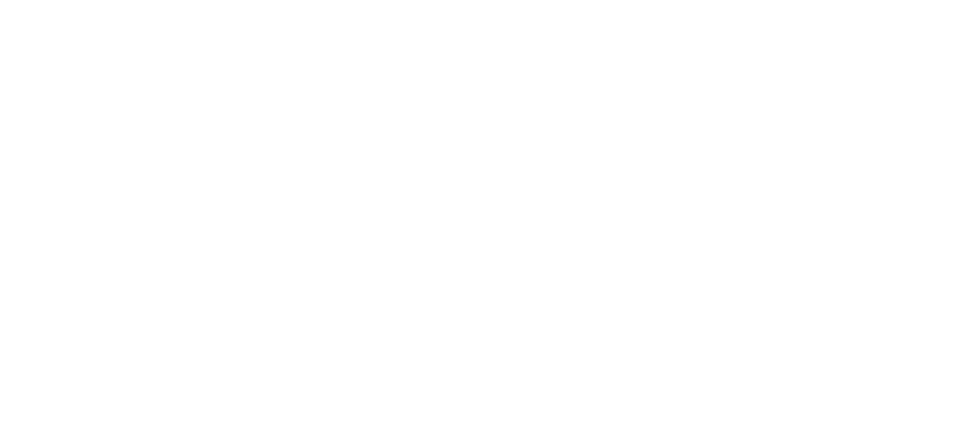
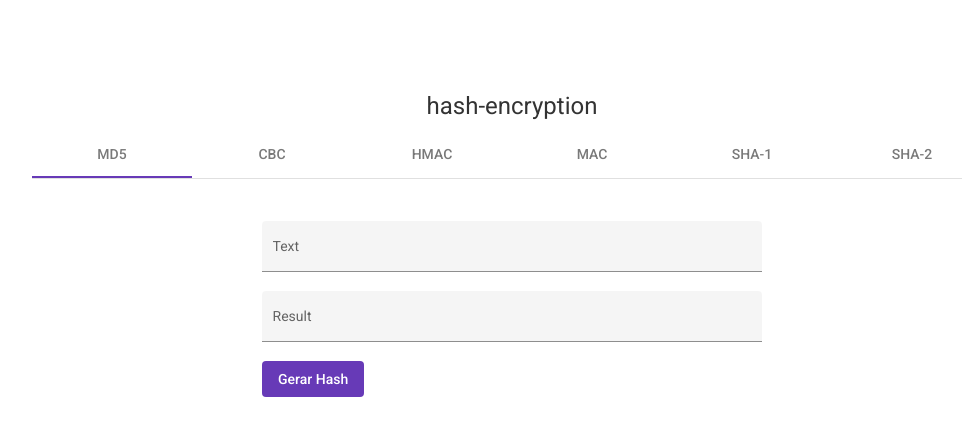
Before and after one commit to lwlima/hash-encryption, an Angular app: page / in a window 1280 px wide. Shown: the top 436 px of the page, without its empty margins (128-1090 px from the left). Built offline with nearby package versions, Linux system fonts and the light colour scheme.

Commit message:
Add layout

```diff
--- a/angular.json
+++ b/angular.json
@@ -27,6 +27,7 @@
               "src/assets"
             ],
             "styles": [
+              "./node_modules/@angular/material/prebuilt-themes/deeppurple-amber.css",
               "src/styles.css"
             ],
             "scripts": []
@@ -94,6 +95,7 @@
               "src/assets"
             ],
             "styles": [
+              "./node_modules/@angular/material/prebuilt-themes/deeppurple-amber.css",
               "src/styles.css"
             ],
             "scripts": []
--- a/package.json
+++ b/package.json
@@ -11,10 +11,12 @@
   "private": true,
   "dependencies": {
     "@angular/animations": "~13.3.0",
+    "@angular/cdk": "^13.3.5",
     "@angular/common": "~13.3.0",
     "@angular/compiler": "~13.3.0",
     "@angular/core": "~13.3.0",
     "@angular/forms": "~13.3.0",
+    "@angular/material": "^13.3.5",
     "@angular/platform-browser": "~13.3.0",
     "@angular/platform-browser-dynamic": "~13.3.0",
     "@angular/router": "~13.3.0",
--- a/src/app/app.component.css
+++ b/src/app/app.component.css
@@ -0,0 +1,41 @@
+:host {
+    font-family: -apple-system, BlinkMacSystemFont, "Segoe UI", Roboto, Helvetica, Arial, sans-serif, "Apple Color Emoji", "Segoe UI Emoji", "Segoe UI Symbol";
+    font-size: 14px;
+    color: #333;
+    box-sizing: border-box;
+    -webkit-font-smoothing: antialiased;
+    -moz-osx-font-smoothing: grayscale;
+  }
+
+  h1,
+  h2,
+  h3,
+  h4,
+  h5,
+  h6 {
+    margin: 8px 0;
+  }
+
+  p {
+    margin: 0;
+  }
+
+  .content {
+    display: flex;
+    margin: 82px auto 32px;
+    padding: 0 16px;
+    max-width: 960px;
+    flex-direction: column;
+    align-items: center;
+  }
+
+  .example-form {
+    min-width: 150px;
+    max-width: 500px;
+    width: 100%;
+    margin: 3em auto 0 auto;
+  }
+
+  .full-width {
+    width: 100%;
+  }
--- a/src/app/app.component.html
+++ b/src/app/app.component.html
@@ -1,36 +1,83 @@
-<style>
-  :host {
-    font-family: -apple-system, BlinkMacSystemFont, "Segoe UI", Roboto, Helvetica, Arial, sans-serif, "Apple Color Emoji", "Segoe UI Emoji", "Segoe UI Symbol";
-    font-size: 14px;
-    color: #333;
-    box-sizing: border-box;
-    -webkit-font-smoothing: antialiased;
-    -moz-osx-font-smoothing: grayscale;
-  }
-
-  h1,
-  h2,
-  h3,
-  h4,
-  h5,
-  h6 {
-    margin: 8px 0;
-  }
-
-  p {
-    margin: 0;
-  }
-
-  .content {
-    display: flex;
-    margin: 82px auto 32px;
-    padding: 0 16px;
-    max-width: 960px;
-    flex-direction: column;
-    align-items: center;
-  }
-</style>
-
 <div class="content" role="main">
-
+  <h1> {{title}} </h1>
+  <mat-tab-group>
+    <mat-tab label="MD5">
+      <form class="example-form">
+        <mat-form-field class="full-width" appearance="fill">
+          <mat-label>Text</mat-label>
+          <input matInput>
+        </mat-form-field>
+        <mat-form-field class="full-width" appearance="fill">
+          <mat-label>Result</mat-label>
+          <input matInput readonly>
+        </mat-form-field>
+        <button mat-flat-button color="primary">Gerar Hash</button>
+      </form>
+    </mat-tab>
+    <mat-tab label="CBC">
+      <form class="example-form">
+        <mat-form-field class="full-width" appearance="fill">
+          <mat-label>Text</mat-label>
+          <input matInput>
+        </mat-form-field>
+        <mat-form-field class="full-width" appearance="fill">
+          <mat-label>Result</mat-label>
+          <input matInput readonly>
+        </mat-form-field>
+        <button mat-flat-button color="primary">Gerar Hash</button>
+      </form>
+    </mat-tab>
+    <mat-tab label="HMAC">
+      <form class="example-form">
+        <mat-form-field class="full-width" appearance="fill">
+          <mat-label>Text</mat-label>
+          <input matInput>
+        </mat-form-field>
+        <mat-form-field class="full-width" appearance="fill">
+          <mat-label>Result</mat-label>
+          <input matInput readonly>
+        </mat-form-field>
+        <button mat-flat-button color="primary">Gerar Hash</button>
+      </form>
+    </mat-tab>
+    <mat-tab label="MAC">
+      <form class="example-form">
+        <mat-form-field class="full-width" appearance="fill">
+          <mat-label>Text</mat-label>
+          <input matInput>
+        </mat-form-field>
+        <mat-form-field class="full-width" appearance="fill">
+          <mat-label>Result</mat-label>
+          <input matInput readonly>
+        </mat-form-field>
+        <button mat-flat-button color="primary">Gerar Hash</button>
+      </form>
+    </mat-tab>
+    <mat-tab label="SHA-1">
+      <form class="example-form">
+        <mat-form-field class="full-width" appearance="fill">
+          <mat-label>Text</mat-label>
+          <input matInput>
+        </mat-form-field>
+        <mat-form-field class="full-width" appearance="fill">
+          <mat-label>Result</mat-label>
+          <input matInput readonly>
+        </mat-form-field>
+        <button mat-flat-button color="primary">Gerar Hash</button>
+      </form>
+    </mat-tab>
+    <mat-tab label="SHA-2">
+      <form class="example-form">
+        <mat-form-field class="full-width" appearance="fill">
+          <mat-label>Text</mat-label>
+          <input matInput>
+        </mat-form-field>
+        <mat-form-field class="full-width" appearance="fill">
+          <mat-label>Result</mat-label>
+          <input matInput readonly>
+        </mat-form-field>
+        <button mat-flat-button color="primary">Gerar Hash</button>
+      </form>
+    </mat-tab>
+  </mat-tab-group>
 </div>
--- a/src/index.html
+++ b/src/index.html
@@ -6,8 +6,11 @@
   <base href="/">
   <meta name="viewport" content="width=device-width, initial-scale=1">
   <link rel="icon" type="image/x-icon" href="favicon.ico">
+  <link rel="preconnect" href="https://fonts.gstatic.com">
+  <link href="https://fonts.googleapis.com/css2?family=Roboto:wght@300;400;500&display=swap" rel="stylesheet">
+  <link href="https://fonts.googleapis.com/icon?family=Material+Icons" rel="stylesheet">
 </head>
-<body>
+<body class="mat-typography">
   <app-root></app-root>
 </body>
 </html>
--- a/src/styles.css
+++ b/src/styles.css
@@ -1 +1,4 @@
 /* You can add global styles to this file, and also import other style files */
+
+html, body { height: 100%; }
+body { margin: 0; font-family: Roboto, "Helvetica Neue", sans-serif; }
```
Also changed, not shown: src/app/app.module.ts (+10 -1 lines), 1 other file (tests, documents, lock files or other folders).
